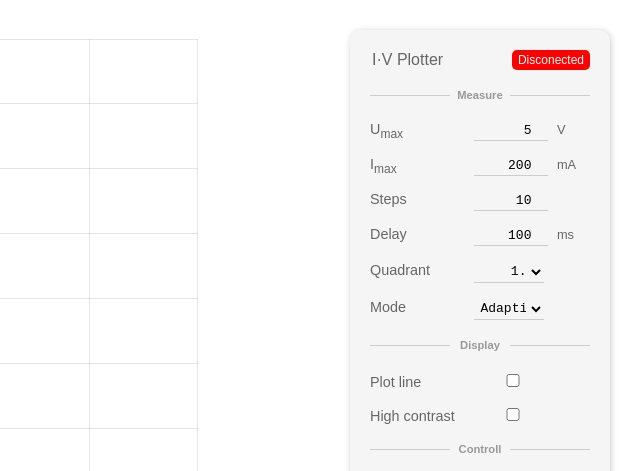
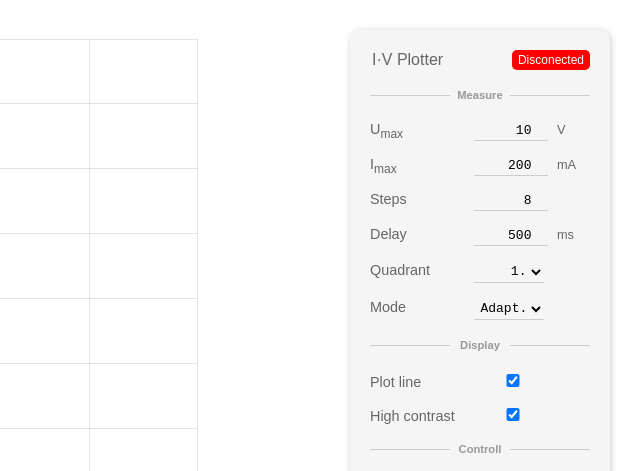
Before and after one commit to bastlirna/iv-plotter, a website: page app/src/web/index.html in a window 1280 px wide. Shown: the top 471 px of the page, 640-1280 px from the left. Drawn offline with nearby package versions, Linux system fonts and the light colour scheme.

Commit message:
Chnage default values

```diff
--- a/app/src/web/index.html
+++ b/app/src/web/index.html
@@ -28,7 +28,7 @@
 
             <div class="toolbox-line form">
                 <label for="input-umax">U<sub>max</sub></label>
-                <input type="number" id="input-umax" value="5">
+                <input type="number" id="input-umax" value="10">
                 <span class="unit">V</span>
             </div>
 
@@ -40,13 +40,13 @@
 
             <div class="toolbox-line form">
                 <label for="input-steps">Steps</label>
-                <input type="number" id="input-steps" value="10">
+                <input type="number" id="input-steps" value="8">
             </div>
 
 
             <div class="toolbox-line form">
                 <label for="input-delay">Delay</label>
-                <input type="number" id="input-delay" value="100">
+                <input type="number" id="input-delay" value="500">
                 <span class="unit">ms</span>
             </div>
 
@@ -64,7 +64,7 @@
                 <select id="input-mode">
                     <option value="cv">CV</option>
                     <option value="cc">CC</option>
-                    <option value="ad" selected>Adaptive</option>
+                    <option value="ad" selected>Adapt.</option>
                     <option value="rnd">RND</option>
                 </select>
             </div>
@@ -76,12 +76,12 @@
 
             <div class="toolbox-line form">
                 <label for="plot-line">Plot line</label>
-                <input id="plot-line" type="checkbox">
+                <input id="plot-line" type="checkbox" checked>
             </div>
 
             <div class="toolbox-line form">
                 <label for="plot-contrast">High contrast</label>
-                <input id="plot-contrast" type="checkbox">
+                <input id="plot-contrast" type="checkbox" checked>
             </div>
 
             <div class="toolbox-separator">
```
